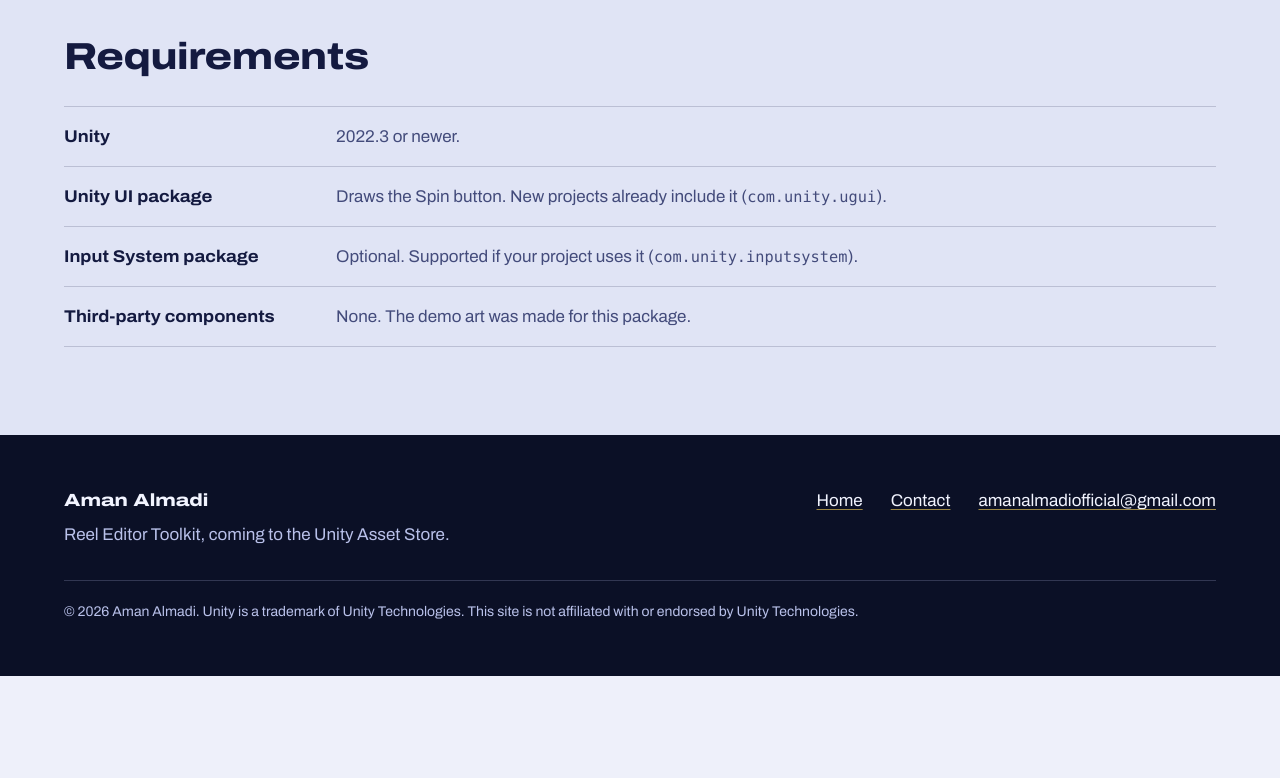
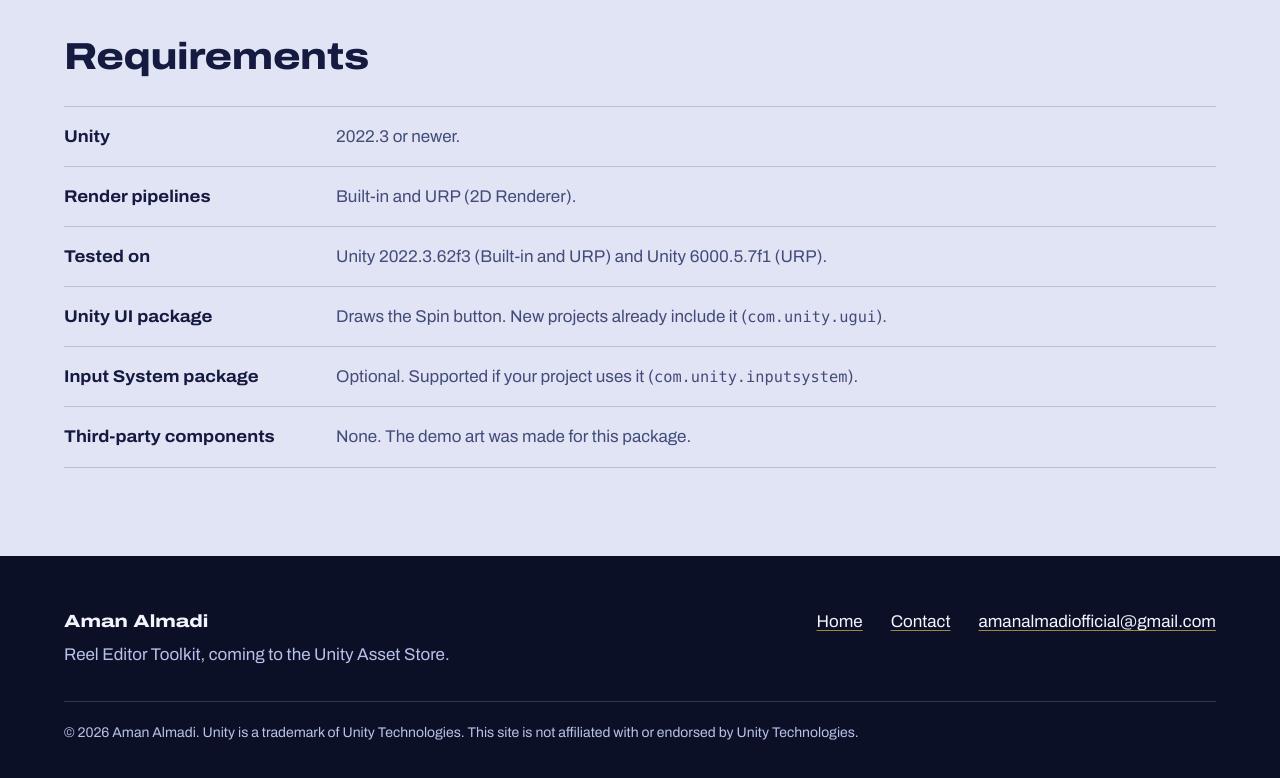
Before and after one commit to Aman-Almadi/aman-almadi.github.io, a plain HTML site: page index.html in a window 1280 px wide. Shown: the part 3098-3876 px from the top of the page. Before the commit the page ends 3774 px from the top, so only its background shows below. Drawn offline with Linux system fonts and the light colour scheme.

Commit message:
Add files via upload

```diff
--- a/index.html
+++ b/index.html
@@ -159,11 +159,12 @@
         <h2 class="h2">Requirements</h2>
         <dl class="reqs">
           <div><dt>Unity</dt><dd>2022.3 or newer.</dd></div>
+          <div><dt>Render pipelines</dt><dd>Built-in and URP (2D Renderer).</dd></div>
+          <div><dt>Tested on</dt><dd>Unity 2022.3.62f3 (Built-in and URP) and Unity 6000.5.7f1 (URP).</dd></div>
           <div><dt>Unity UI package</dt><dd>Draws the Spin button. New projects already include it (<code>com.unity.ugui</code>).</dd></div>
           <div><dt>Input System package</dt><dd>Optional. Supported if your project uses it (<code>com.unity.inputsystem</code>).</dd></div>
           <div><dt>Third-party components</dt><dd>None. The demo art was made for this package.</dd></div>
         </dl>
-        <!-- After the three test setups: add the Unity versions and render pipelines the package was tested on. -->
       </div>
     </section>
   </main>
```
